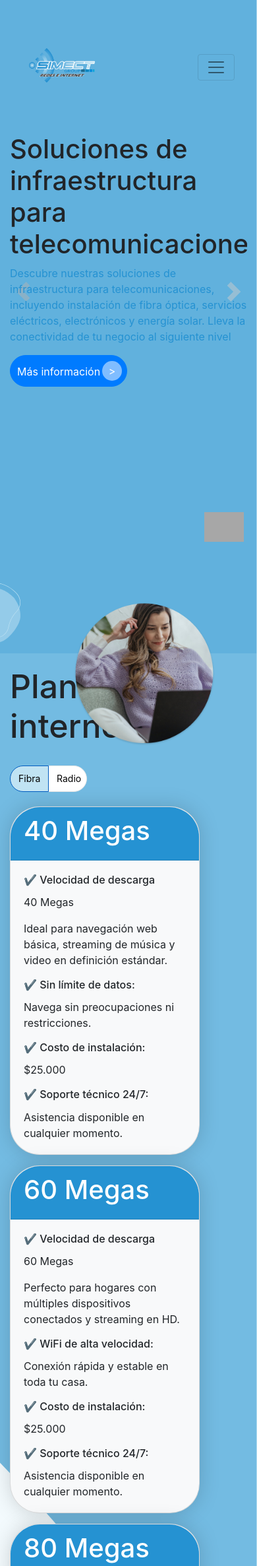
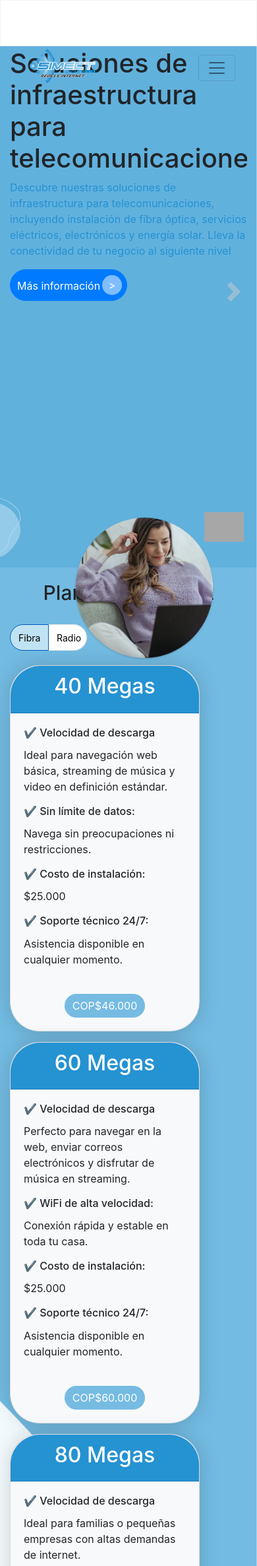
Before and after one commit to nbarco25/simectgroup, a Django app: page / in a window 390 px wide; the page is wider, and only the part inside the window is pictured. Shown: the top 2373 px of that part at 66% size. Run offline with Django 5.2, Linux system fonts and the light colour scheme; some libraries are stand-ins or nearby versions; grey boxes are pictures that could not be loaded.

Commit message:
Cambios al navbar, a los planes

```diff
--- a/static_pages/static/css/contacto.css
+++ b/static_pages/static/css/contacto.css
@@ -34,6 +34,7 @@
 
     }
 }
+
 .shadow-lg, .shadow-lg--on-hover:hover {
     box-shadow: 0 1rem 3rem rgba(132,138,163,0.1) !important;
 }
--- a/static_pages/static/css/navbar.css
+++ b/static_pages/static/css/navbar.css
@@ -6,6 +6,8 @@
     padding-top: 20px;
     padding-left: 300px;
     position: relative;
+    border : solid 1px #f5f5f5;
+    box-shadow: #0056b3;
 }
 
 .nav-link{
@@ -36,23 +38,27 @@
 
 .navbar-options li a {
     text-decoration: none;
-    color: #6A6A6A
+    color: #6A6A6A;
+    font-weight: bold;
 
 }
 
 .navbar-options li a:hover {
-    color: #e6007e;
+    color: #0056b3;
+    font-weight: bold;
 }
 
 .navbar-social-icons {
+    display: flex;
     right: 20px;
     padding-left: 20%;
+    z-index: 1000;
 }
 
-.navbar-social-icons a img {
-    width: auto; /* Tamaño inicial de los íconos */
-    height: 25px;
+.iconos-redes{
+    padding: 0rem 0.5rem 0.5rem 1rem;
 }
+
 
 /* Media query para ajustar el tamaño de los íconos en dispositivos más pequeños */
 @media (max-width: 768px) {
@@ -86,3 +92,18 @@
         display: block;
     }
 }
+
+.navbar.fixed-top {
+    position: fixed;
+    width: 100%;
+    top: 0;
+    z-index: 1000;
+    background-color: white;
+    padding-bottom: 20px;
+    height: 70px;
+
+}
+
+.logo-simect-img a img:hover {
+    transform: scale(1.1); /* Ajusta el valor de escala según tu preferencia */
+}
--- a/static_pages/static/css/nosotros.css
+++ b/static_pages/static/css/nosotros.css
@@ -36,6 +36,7 @@
     line-height: 1.5;
     max-width: 600px;
     margin: 0 auto;
+    z-index: -1;
   }
 
   .img-secciones {
--- a/static_pages/static/css/novedades.css
+++ b/static_pages/static/css/novedades.css
@@ -30,3 +30,22 @@
 .container-news-card {
     padding-right: 20px;
 }
+
+.btn-leer-mas{
+    background-color: #75BBE2;
+    border: 0px;
+    border-radius: 21px;
+    color: white;
+}
+
+
+.cargar-mas-btn{
+    background-color: #75BBE2;
+    border: 0px;
+    border-radius: 21px;
+    color: white;
+}
+
+.shadow-lg, .shadow-lg--on-hover:hover {
+    box-shadow: 0 1rem 3rem rgba(132,138,163,0.1) !important;
+}
--- a/static_pages/static/css/planes.css
+++ b/static_pages/static/css/planes.css
@@ -14,9 +14,20 @@
     display: flex;
     justify-content: center;
     align-items: center;
+    font-size: 30px;
     padding-top: 20px;
-    font-size: 50px;
+}
 
+.container-btn-precio {
+    display: flex;
+    justify-content: center;
+    align-items: center;
+    border-radius: 18px;
+
+}
+
+.btn-precio {
+    border-radius: 18px;
 }
 
 #fibraBtn, #radioBtn {
@@ -44,3 +55,7 @@
 .bg-light {
     border-radius: 45px;
 }
+
+.card-container-body {
+    padding: 20px 20px 0 20px;
+}
--- a/static_pages/static/css/why-servicios.css
+++ b/static_pages/static/css/why-servicios.css
@@ -17,8 +17,8 @@
 
 .why-p {
     color: white;
-    font-size: 20px;
-    padding-top: 20px;
+    font-size: 15px;
+    padding: 20px 0;
     display: flex;
     justify-content: center;
     align-items: center;
--- a/static_pages/templates/base.html
+++ b/static_pages/templates/base.html
@@ -23,7 +23,7 @@
         {% endblock %}
     </section>
 
-    <section class="planes-section">
+    <section id="planes-section-id" class="planes-section">
         {% include "sections/planes.html" %}
     </section>
 
@@ -31,7 +31,7 @@
         {% include "sections/novedades.html" %}
     </section>
 
-    <section class="contacto-section" style="background-color: rgba(192, 227, 243, 0.19);">
+    <section  id="contacto-section-id" class="contacto-section" style="background-color: rgba(192, 227, 243, 0.19);">
         {% include "sections/contacto.html" %}
     </section>
 
--- /dev/null
+++ b/static_pages/templates/blocks/css_servicios.html
@@ -0,0 +1,6 @@
+{% load cms_tags static %}
+
+<link rel="stylesheet" href="{% static 'css/nosotros.css' %}">
+<link rel="stylesheet" href="{% static 'css/navbar.css' %}">
+<link rel="stylesheet" href="{% static 'css/whatsapp-btn.css' %}">
+<link rel="stylesheet" href="{% static 'css/footer.css' %}">
--- a/static_pages/templates/sections/navbar.html
+++ b/static_pages/templates/sections/navbar.html
@@ -1,8 +1,8 @@
 {% load cms_tags menu_tags sekizai_tags static %}
 
-    <nav class="navbar navbar-expand-lg navbar-light ">
+    <nav class="navbar navbar-expand-lg navbar-light fixed-top">
         <div class="navbar-logo navbar-brand">
-            <a href="/"><img src="{% static 'images/logos/Simect-Logo.png' %}" alt="Logo"></a>
+            <a href="/"><img class="logo-simect-img" src="{% static 'images/logos/Simect-Logo.png' %}" alt="Logo"></a>
         </div>
 
         <button class="navbar-toggler" type="button" data-toggle="collapse" data-target="#navbarSupportedContent" aria-controls="navbarSupportedContent" aria-expanded="false" aria-label="Toggle navigation">
@@ -12,7 +12,7 @@
         <div class="collapse navbar-collapse" id="navbarSupportedContent">
             <ul class="navbar-options">
                 <li class="nav-item active">
-                    <a class="nav-link" href="#">Planes</a>
+                    <a class="nav-link" href="/#planes-section-id">Planes</a>
                 </li>
                 <li class="nav-item">
                     <a class="nav-link" href="#">Servicios</a>
@@ -24,12 +24,14 @@
                     <a class="nav-link" href="{% url 'nosotros' %}">Nosotros</a>
                 </li>
                 <li class="nav-item">
-                    <a class="nav-link" href="#">Hablemos</a>
+                    <a class="nav-link" href="/#contacto-section-id">Hablemos</a>
                 </li>
+
             </ul>
-        <div class="navbar-social-icons">
-            <a href="#"><img src="{% static 'images/logos/IconoIG.svg' %}" alt="Logo2"></a>
-            <a href="#"><img src="{% static 'images/logos/IconoLinkedin.svg' %}" alt="Logo3"></a>
-        </div>
+            <div class="navbar-social-icons">
+                <a href="https://www.facebook.com/simect" target="_blank"><i class="nav-link iconos-redes fab fa-facebook-f"></i></a>
+                <a href="https://www.instagram.com/simect/" target="_blank"><i class="iconos-redes fab fa-instagram"></i></a>
+                <a href="https://www.linkedin.com/company/simect" target="_blank"><i class="iconos-redes fab fa-linkedin-in"></i></a>
+            </div>
     </div>
     </nav>
--- a/static_pages/templates/sections/novedades.html
+++ b/static_pages/templates/sections/novedades.html
@@ -12,7 +12,7 @@
                 <div class="card-body">
                     <h5 class="titulo-news-card card-title" >Nuevos microcontroladores</h5>
                     <p class="card-text">Some quick example text to build on the card title and make up the bulk of the card's content.</p>
-                    <a href="#" class="btn btn-primary">leer más</a>
+                    <a href="#" class="btn-leer-mas btn btn-primary">leer más</a>
                 </div>
             </div>
         </div>
@@ -24,7 +24,7 @@
                 <div class="card-body">
                     <h5 class="titulo-news-card card-title">News Title 2</h5>
                     <p class="card-text">Some quick example text to build on the card title and make up the bulk of the card's content.</p>
-                    <a href="#" class="btn btn-primary">Read more</a>
+                    <a href="#" class="btn-leer-mas btn btn-primary">leer más</a>
                 </div>
             </div>
         </div>
@@ -36,7 +36,7 @@
                 <div class="card-body">
                     <h5 class="titulo-news-card card-title">News Title 3</h5>
                     <p class="card-text">Some quick example text to build on the card title and make up the bulk of the card's content.</p>
-                    <a href="#" class="btn btn-primary">Read more</a>
+                    <a href="#" class="btn-leer-mas btn btn-primary">leer más</a>
                 </div>
             </div>
         </div>
@@ -48,7 +48,7 @@
                 <div class="card-body">
                     <h5 class="titulo-news-card card-title">News Title 4</h5>
                     <p class="card-text">Some quick example text to build on the card title and make up the bulk of the card's content.</p>
-                    <a href="#" class="btn btn-primary">Read more</a>
+                    <a href="#" class="btn-leer-mas btn btn-primary">leer más</a>
                 </div>
             </div>
         </div>
@@ -57,7 +57,7 @@
     <!-- Botón para cargar más novedades -->
     <div class="row">
         <div class="container-news-card col-md-12 text-center">
-            <button id="load-more-btn" class="btn btn-primary mt-4">Load More</button>
+            <button id="load-more-btn" class="cargar-mas-btn btn btn-primary mt-4">Ver más</button>
         </div>
     </div>
 </div>
@@ -75,7 +75,7 @@ document.addEventListener('DOMContentLoaded', function() {
                     <div class="card-body">
                         <h5 class="titulo-news-card card-title" >Nueva noticia 5</h5>
                         <p class="card-text">Descripción de la nueva noticia 5.</p>
-                        <a href="#" class="btn btn-primary">leer más</a>
+                        <a href="#" class="btn-leer-mas btn btn-primary">leer más</a>
                     </div>
                 </div>
             </div>
@@ -87,7 +87,7 @@ document.addEventListener('DOMContentLoaded', function() {
                     <div class="card-body">
                         <h5 class="titulo-news-card card-title" >Nueva noticia 5</h5>
                         <p class="card-text">Descripción de la nueva noticia 5.</p>
-                        <a href="#" class="btn btn-primary">leer más</a>
+                        <a href="#" class="btn-leer-mas btn btn-primary">leer más</a>
                     </div>
                 </div>
             </div>
@@ -99,7 +99,7 @@ document.addEventListener('DOMContentLoaded', function() {
                     <div class="card-body">
                         <h5 class="titulo-news-card card-title" >Nueva noticia 5</h5>
                         <p class="card-text">Descripción de la nueva noticia 5.</p>
-                        <a href="#" class="btn btn-primary">leer más</a>
+                        <a href="#" class="btn-leer-mas btn btn-primary">leer más</a>
                     </div>
                 </div>
             </div>
@@ -111,7 +111,7 @@ document.addEventListener('DOMContentLoaded', function() {
                     <div class="card-body">
                         <h5 class="titulo-news-card card-title" >Nueva noticia 5</h5>
                         <p class="card-text">Descripción de la nueva noticia 5.</p>
-                        <a href="#" class="btn btn-primary">leer más</a>
+                        <a href="#" class="btn-leer-mas btn btn-primary">leer más</a>
                     </div>
                 </div>
             </div>
--- a/static_pages/templates/sections/planes.html
+++ b/static_pages/templates/sections/planes.html
@@ -17,10 +17,9 @@
           <!-- Cards del carrusel -->
           <!-- Primera Card -->
           <div class="card-planes card bg-light mb-3" style="max-width: 18rem;">
-            <div class="card-header"><h1 style="color: white;">40 Megas</h1></div>
+            <div class="card-header text-center"><h2 style="color: white;">40 Megas</h2></div>
             <div class="card-body">
               <h6 class="card-title"><span>✔</span> Velocidad de descarga</h6>
-              <p class="card-text">40 Megas </p>
               <p>Ideal para navegación web básica, streaming de música y video en definición estándar.</p>
 
               <h6 class="card-title"><span>✔</span> Sin límite de datos: </h6>
@@ -32,15 +31,18 @@
               <h6 class="card-title"><span>✔</span> Soporte técnico 24/7: </h6>
               <p class="card-text">Asistencia disponible en cualquier momento. </p>
 
+              <div class="container-btn-precio col-md-12 text-center">
+                <button id="btn-precio" class="cargar-mas-btn btn btn-primary mt-4"><span>COP</span>$46.000</butto>
+              </div>
+
             </div>
           </div>
           <!-- Segunda Card -->
           <div class="card-planes card bg-light mb-3" style="max-width: 18rem;">
-            <div class="card-header"><h1 style="color: white;">60 Megas</h1></div>
+            <div class="card-header text-center"><h2 style="color: white;">60 Megas</h2></div>
             <div class="card-body">
                 <h6 class="card-title"><span>✔</span> Velocidad de descarga</h6>
-                <p class="card-text">60 Megas </p>
-                <p>Perfecto para hogares con múltiples dispositivos conectados y streaming en HD.</p>
+                <p>Perfecto para navegar en la web, enviar correos electrónicos y disfrutar de música en streaming.</p>
 
                 <h6 class="card-title"><span>✔</span> WiFi de alta velocidad: </h6>
                 <p class="card-text">Conexión rápida y estable en toda tu casa. </p>
@@ -50,14 +52,17 @@
 
                 <h6 class="card-title"><span>✔</span> Soporte técnico 24/7: </h6>
                 <p class="card-text">Asistencia disponible en cualquier momento. </p>
+
+                <div class="container-btn-precio col-md-12 text-center">
+                  <button id="btn-precio" class="cargar-mas-btn btn btn-primary mt-4"><span>COP</span>$60.000</butto>
+                </div>
             </div>
           </div>
           <!-- Tercera Card -->
           <div class="card-planes card bg-light mb-3" style="max-width: 18rem;">
-            <div class="card-header"><h1 style="color: white;"> 80 Megas</h1></div>
+            <div class="card-header text-center"><h2 style="color: white;"> 80 Megas</h2></div>
             <div class="card-body">
                 <h6 class="card-title"><span>✔</span> Velocidad de descarga</h6>
-                <p class="card-text">80 Megas </p>
                 <p>Ideal para familias o pequeñas empresas con altas demandas de internet.</p>
 
                 <h6 class="card-title"><span>✔</span> Garantía de velocidad: </h6>
@@ -68,15 +73,18 @@
 
                 <h6 class="card-title"><span>✔</span> Soporte técnico 24/7: </h6>
                 <p class="card-text">Asistencia disponible en cualquier momento. </p>
+
+                <div class="container-btn-precio col-md-12 text-center">
+                  <button id="btn-precio" class="cargar-mas-btn btn btn-primary mt-4"><span>COP</span>$74.000</butto>
+                </div>
             </div>
           </div>
           <!-- Cuarta Card -->
           <div class="card-planes card bg-light mb-3" style="max-width: 18rem;">
-            <div class="card-header"><h1 style="color: white;">100 Megas</h1></div>
+            <div class="card-header text-center"><h2 style="color: white;">100 Megas</h2></div>
             <div class="card-body">
                 <h6 class="card-title"><span>✔</span> Velocidad de descarga</h6>
-                <p class="card-text">100 Megas </p>
-                <p>Perfecto para hogares o negocios con múltiples dispositivos y streaming en Ultra HD.</p>
+                <p>Ideal para hogares o negocios con múltiples dispositivos y streaming en Ultra HD.</p>
 
                 <h6 class="card-title"><span>✔</span> Alta velocidad de carga: </h6>
                 <p class="card-text">Sube archivos grandes y realiza videoconferencias sin interrupciones. </p>
@@ -86,6 +94,10 @@
 
                 <h6 class="card-title"><span>✔</span> Soporte técnico 24/7: </h6>
                 <p class="card-text">Asistencia disponible en cualquier momento. </p>
+
+                <div class="container-btn-precio col-md-12 text-center">
+                  <button id="btn-precio" class="cargar-mas-btn btn btn-primary mt-4"><span>COP</span>$89.000</butto>
+                </div>
             </div>
           </div>
         </div>
@@ -103,75 +115,91 @@
           <!-- Cards de Radio -->
           <!-- Inserta aquí las cards de Radio -->
           <div class="card-planes card bg-light mb-3" style="max-width: 18rem;">
-            <div class="card-header"><h1 style="color: white;"> 4 Megas</h1></div>
+            <div class="card-header text-center"><h2 style="color: white;"> 4 Megas</h2></div>
             <div class="card-body">
                 <h6 class="card-title"><span>✔</span> Velocidad de descarga</h6>
-                <p class="card-text">4 Megas </p>
-                <p>Perfecto para usuarios que buscan una conexión básica para navegar por la web, enviar correos electrónicos y disfrutar de streaming de música.</p>
+                <p>Ideal para navegación web, correo electrónico y streaming de música.</p>
 
                 <h6 class="card-title"><span>✔</span> Límite de datos: </h6>
-                <p class="card-text">¡Nuestros planes de internet por Radio no tienen límite de datos! Puedes navegar sin preocupaciones ni restricciones, disfrutando de una conexión confiable y constante en todo momento. </p>
+                <p class="card-text">
+                  Disfruta de una conexión constante y confiable sin restricciones.
+                </p>
 
                 <h6 class="card-title"><span>✔</span> Costo de instalación: </h6>
                 <p class="card-text">$25.000 </p>
 
                 <h6 class="card-title"><span>✔</span> Soporte técnico 24/7: </h6>
                 <p class="card-text">Asistencia disponible en cualquier momento. </p>
+
+                <div class="container-btn-precio col-md-12 text-center">
+                  <button id="btn-precio" class="cargar-mas-btn btn btn-primary mt-4"><span>COP</span>$46.000</butto>
+                </div>
             </div>
           </div>
           <!-- Segunda Card -->
           <div class="card-planes card bg-light mb-3" style="max-width: 18rem;">
-            <div class="card-header"><h1 style="color: white;"> 7 Megas</h1></div>
+            <div class="card-header text-center"><h2 style="color: white;"> 7 Megas</h2></div>
             <div class="card-body">
                 <h6 class="card-title"><span>✔</span> Velocidad de descarga</h6>
-                <p class="card-text">7 Megas </p>
-                <p>Ideal para hogares con múltiples dispositivos conectados, permitiendo una navegación fluida y la reproducción de videos en definición estándar.</p>
+                <p>
+                  Ideal para actividades en línea como navegación web, correos electrónicos y streaming de música.</p>
 
                 <h6 class="card-title"><span>✔</span> Límite de datos: </h6>
-                <p class="card-text">¡Nuestros planes de internet por Radio no tienen límite de datos! Puedes navegar sin preocupaciones ni restricciones, disfrutando de una conexión confiable y constante en todo momento. </p>
+                <p class="card-text">Disfruta de una conexión constante y confiable sin restricciones. </p>
 
                 <h6 class="card-title"><span>✔</span> Costo de instalación: </h6>
                 <p class="card-text">$25.000 </p>
 
                 <h6 class="card-title"><span>✔</span> Soporte técnico 24/7: </h6>
                 <p class="card-text">Asistencia disponible en cualquier momento. </p>
+
+                <div class="container-btn-precio col-md-12 text-center">
+                  <button id="btn-precio" class="cargar-mas-btn btn btn-primary mt-4"><span>COP</span>$60.000</butto>
+                </div>
             </div>
           </div>
           <!-- Tercera Card -->
           <div class="card-planes card bg-light mb-3" style="max-width: 18rem;">
-            <div class="card-header"><h1 style="color: white;"> 10 Megas</h1></div>
+            <div class="card-header text-center"><h2 style="color: white;"> 10 Megas</h2></div>
             <div class="card-body">
                 <h6 class="card-title"><span>✔</span> Velocidad de descarga</h6>
-                <p class="card-text">10 Megas </p>
-                <p>Ofrecemos una velocidad media que es adecuada para familias y pequeñas empresas, permitiendo una experiencia en línea sin interrupciones para múltiples actividades simultáneas, como streaming de video HD y descargas de archivos grandes.</p>
+                <p>Velocidad ideal para familias y empresas, permite streaming HD y descargas grandes</p>
 
                 <h6 class="card-title"><span>✔</span> Límite de datos: </h6>
-                <p class="card-text">¡Nuestros planes de internet por Radio no tienen límite de datos! Puedes navegar sin preocupaciones ni restricciones, disfrutando de una conexión confiable y constante en todo momento. </p>
+                <p class="card-text">Disfruta de una conexión constante y confiable sin restricciones. </p>
 
                 <h6 class="card-title"><span>✔</span> Costo de instalación: </h6>
                 <p class="card-text">$25.000 </p>
 
                 <h6 class="card-title"><span>✔</span> Soporte técnico 24/7: </h6>
                 <p class="card-text">Asistencia disponible en cualquier momento. </p>
+
+                <div class="container-btn-precio col-md-12 text-center">
+                  <button id="btn-precio" class="cargar-mas-btn btn btn-primary mt-4"><span>COP</span>$74.000</butto>
+                </div>
             </div>
           </div>
 
           <!-- cuarta Radio Card -->
           <div class="card-planes card bg-light mb-3" style="max-width: 18rem;">
-            <div class="card-header"><h1 style="color: white;"> 20 Megas</h1></div>
+            <div class="card-header text-center"><h2 style="color: white;"> 20 Megas</h2></div>
             <div class="card-body">
                 <h6 class="card-title"><span>✔</span> Velocidad de descarga</h6>
-                <p class="card-text">20 Megas </p>
-                <p>Para aquellos que buscan una experiencia de navegación rápida y fluida, esta velocidad es perfecta para hogares y negocios con altas demandas de internet. Ideal para streaming en Ultra HD, videoconferencias y transferencias de archivos grandes.</p>
+                <p>
+                  Perfecta para hogares y negocios, permite streaming y videoconferencias.</p>
 
                 <h6 class="card-title"><span>✔</span> Límite de datos: </h6>
-                <p class="card-text">¡Nuestros planes de internet por Radio no tienen límite de datos! Puedes navegar sin preocupaciones ni restricciones, disfrutando de una conexión confiable y constante en todo momento. </p>
+                <p class="card-text">Disfruta de una conexión constante y confiable sin restricciones.</p>
 
                 <h6 class="card-title"><span>✔</span> Costo de instalación: </h6>
                 <p class="card-text">$25.000 </p>
 
                 <h6 class="card-title"><span>✔</span> Soporte técnico 24/7: </h6>
                 <p class="card-text">Asistencia disponible en cualquier momento. </p>
+
+                <div class="container-btn-precio col-md-12 text-center">
+                  <button id="btn-precio" class="cargar-mas-btn btn btn-primary mt-4"><span>COP</span>$104.000</butto>
+                </div>
             </div>
           </div>
         </div>
--- a/static_pages/templates/sections/whyservicios.html
+++ b/static_pages/templates/sections/whyservicios.html
@@ -4,25 +4,26 @@
     <div class="titulo-why-container">
         <h1 class="titulo-why" >¿Por qué elegir nuestros servicios?</h1>
     </div>
+    <p></p>
     <div class="container">
         <div class="row">
             <div class="col-md-4">
                 <div class="text-left">
                     <img src="{% static 'images/assets/wifielipse.png' %}" class="img-why img-fluid rounded-circle" alt="Imagen 1">
                 </div>
-                <p class="why-p text-left">Nuestra red está diseñada para ofrecer velocidades rápidas y consistentes en todo momento. Desde la navegación web hasta la transmisión de video en alta definición, garantizamos una experiencia fluida y sin interrupciones.</p>
+                <p class="why-p text-center">Nuestra red está diseñada para ofrecer velocidades rápidas y consistentes en todo momento. Desde la navegación web hasta la transmisión de video en alta definición, garantizamos una experiencia fluida y sin interrupciones.</p>
             </div>
             <div class="col-md-4">
                 <div class="text-left">
                     <img src="{% static 'images/assets/robotelipse2.png' %}" class="img-why img-fluid rounded-circle" alt="Imagen 2">
                 </div>
-                <p class="why-p text-left">Nuestro equipo de expertos está siempre disponible para brindarte el soporte que necesitas. Desde la instalación inicial hasta la resolución de problemas, estamos aquí para asegurarnos de que tu experiencia sea lo más satisfactoria posible.</p>
+                <p class="why-p text-center">Nuestro equipo de expertos está siempre disponible para brindarte el soporte que necesitas. Desde la instalación inicial hasta la resolución de problemas, estamos aquí para asegurarnos de que tu experiencia sea lo más satisfactoria posible.</p>
             </div>
             <div class="col-md-4">
                 <div class="text-left">
                     <img src="{% static 'images/assets/redeselipse.png' %}" class="img-why img-fluid rounded-circle" alt="Imagen 3">
                 </div>
-                <p class="why-p text-left">No importa dónde te encuentres, estamos comprometidos a mantenerte conectado. Con una cobertura extensa y confiable, puedes confiar en nuestra red para mantener tus comunicaciones activas en todo momento, ya sea en el centro de la ciudad o en áreas remotas.</p>
+                <p class="why-p text-center">No importa dónde te encuentres, estamos comprometidos a mantenerte conectado. Con una cobertura extensa y confiable, puedes confiar en nuestra red para mantener tus comunicaciones activas en todo momento, ya sea en el centro de la ciudad o en áreas remotas.</p>
             </div>
         </div>
     </div>
--- a/static_pages/urls.py
+++ b/static_pages/urls.py
@@ -3,10 +3,12 @@ from django.urls import path
 from .views import index
 from .views import enviar_correo
 from .views import nosotros_view
+from .views import hablemos_view
 
 urlpatterns = [
     path('', index, name='base'),
     path('enviar-correo/', enviar_correo, name='enviar_correo'),
     path('nosotros/', nosotros_view, name='nosotros'),
+    path('hablemos/', hablemos_view, name='hablemos'),
 
 ]
--- a/static_pages/views.py
+++ b/static_pages/views.py
@@ -9,6 +9,10 @@ def index(request):
 
 def nosotros_view(request):
     return render(request, 'sections/nosotros.html')
+
+def hablemos_view(request):
+    return render(request, 'sections/contacto.html')
+
 
 
 def enviar_correo(request):
```
Also changed, not shown: static_pages/templates/sections/servicios.html (added, +58 -0 lines), static_pages/static/css/servicios.css (added), static_pages/static/images/assets/Group 33747.png (added), static_pages/static/images/assets/Group33737.svg (deleted), static_pages/static/images/assets/bg1-nosotros.jpg (added).
